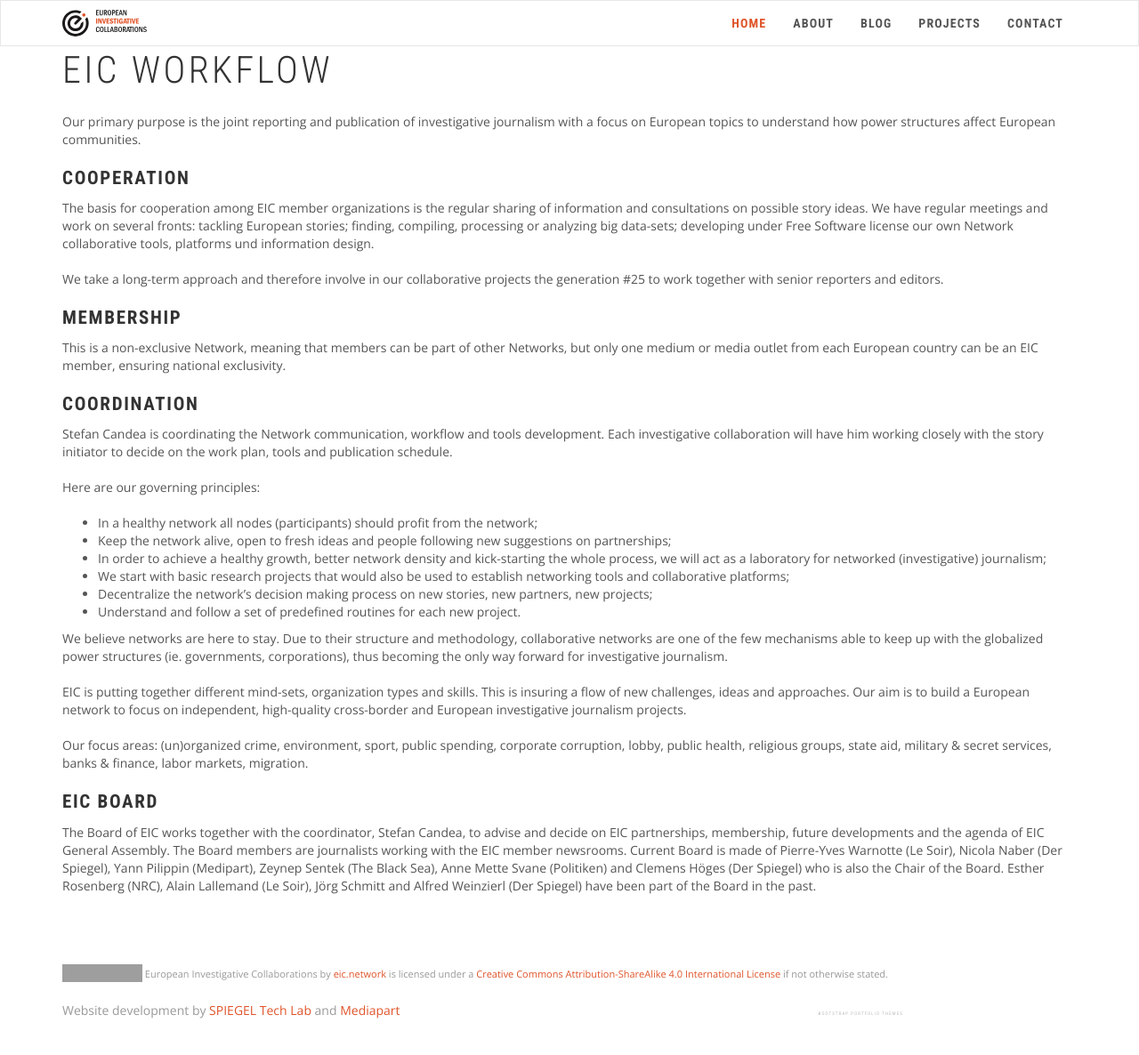
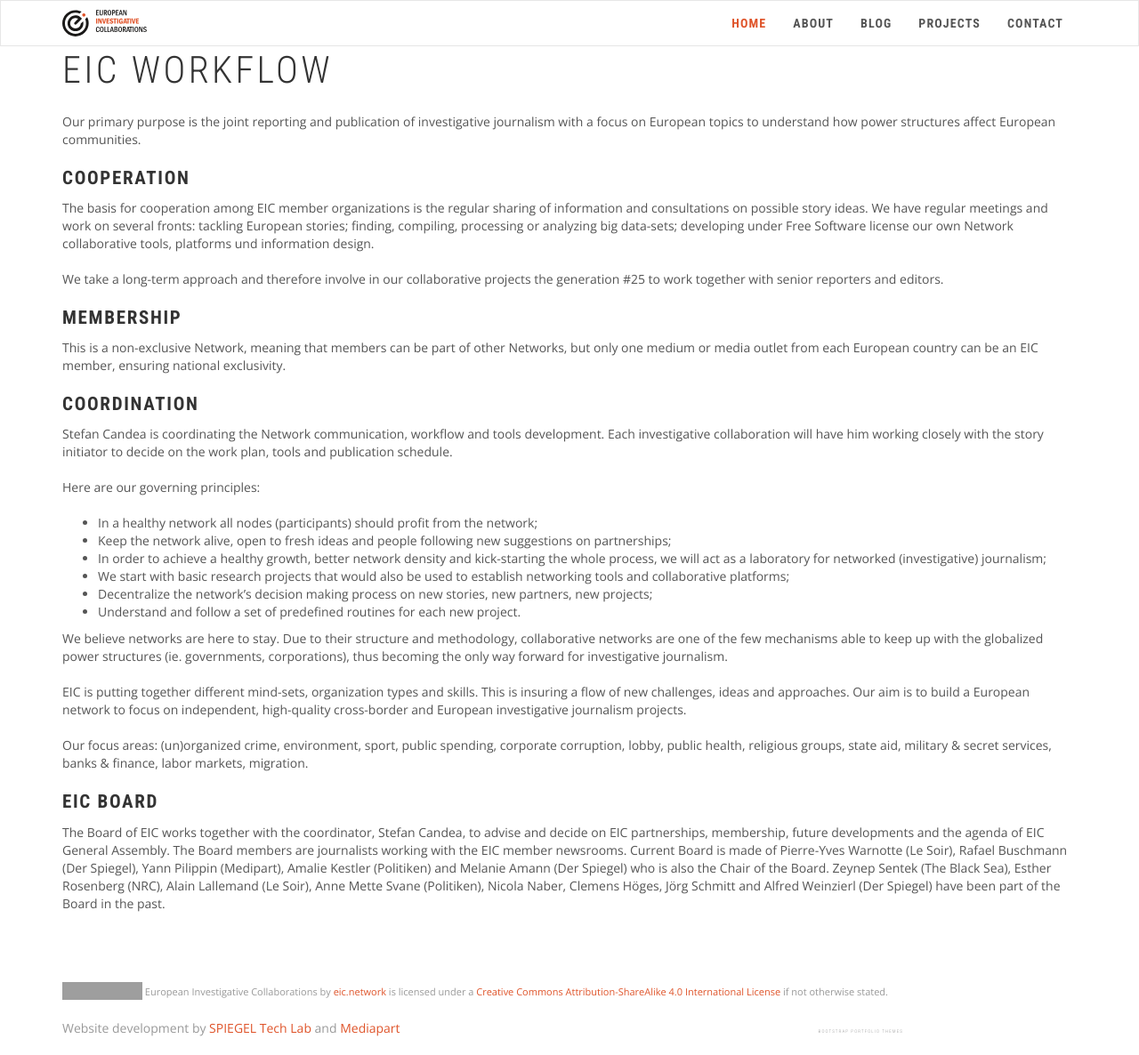
Before and after one commit to eic-network/eic-incubator.github.io, a Jekyll site: the page built from _posts/2021-04-28-eic-workflow.md, in a window 1280 px wide. Shown: the whole page at 89% size. Built offline with Jekyll 4.4.1, drawn with Linux system fonts in a browser that asks for light colours; nearby versions of some CDN libraries; grey boxes are pictures that could not be loaded.

Commit message:
Update 2021-04-28-eic-workflow.md

```diff
--- a/_posts/2021-04-28-eic-workflow.md
+++ b/_posts/2021-04-28-eic-workflow.md
@@ -35,4 +35,4 @@ Our focus areas: (un)organized crime, environment, sport, public spending, corpo
 
 #### EIC Board
 
-The Board of EIC works together with the coordinator, Stefan Candea, to advise and decide on EIC partnerships, membership, future developments and the agenda of EIC General Assembly. The Board members are journalists working with the EIC member newsrooms. Current Board is made of Pierre-Yves Warnotte (Le Soir), Nicola Naber (Der Spiegel), Yann Pilippin (Medipart), Zeynep Sentek (The Black Sea), Anne Mette Svane (Politiken) and Clemens Höges (Der Spiegel) who is also the Chair of the Board. Esther Rosenberg (NRC), Alain Lallemand (Le Soir), Jörg Schmitt and Alfred Weinzierl (Der Spiegel) have been part of the Board in the past.
+The Board of EIC works together with the coordinator, Stefan Candea, to advise and decide on EIC partnerships, membership, future developments and the agenda of EIC General Assembly. The Board members are journalists working with the EIC member newsrooms. Current Board is made of Pierre-Yves Warnotte (Le Soir), Rafael Buschmann (Der Spiegel), Yann Pilippin (Medipart), Amalie Kestler (Politiken) and Melanie Amann (Der Spiegel) who is also the Chair of the Board. Zeynep Sentek (The Black Sea), Esther Rosenberg (NRC), Alain Lallemand (Le Soir), Anne Mette Svane (Politiken), Nicola Naber, Clemens Höges, Jörg Schmitt and Alfred Weinzierl (Der Spiegel) have been part of the Board in the past.
```
